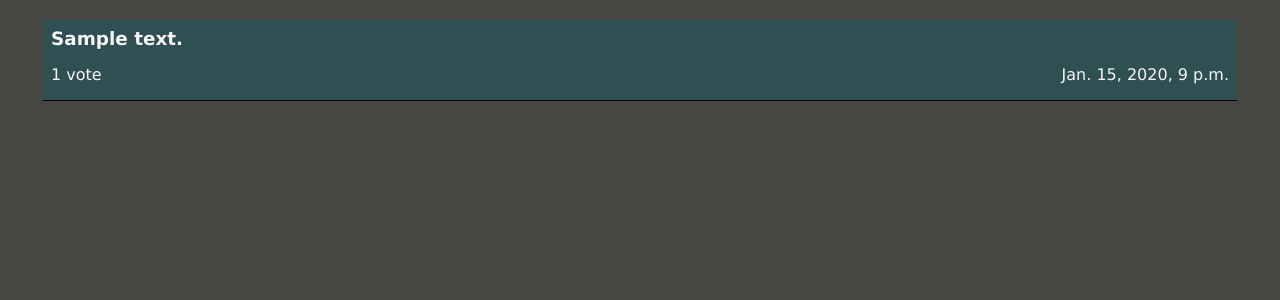
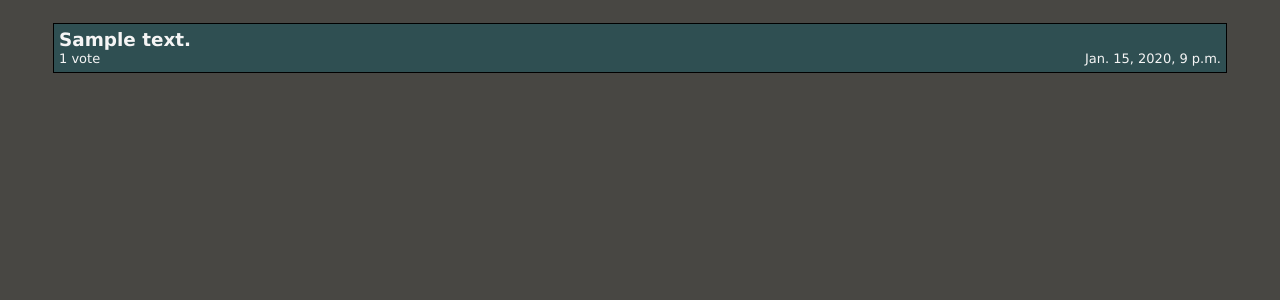
Before and after one commit to Rokudoku/Django-Strawpoll-WebApp, a Django app: template polls/templates/polls/index.html in a window 1280 px wide. Shown: the top 300 px of the page. Run offline with Django 3.2, Linux system fonts and the light colour scheme; the template is opened without the code that fills it: values that come from a table or form of the project are taken from there, others are empty; tables that the repository leaves empty hold one stand-in row (values such as "Sample post").

Commit message:
Questions are now a link. Fixed a few to do with overlapping.

```diff
--- a/polls/static/polls/css/base.css
+++ b/polls/static/polls/css/base.css
@@ -1,3 +1,16 @@
+/*
+ * https://css-tricks.com/international-box-sizing-awareness-day/
+ * This feels like a necessity.
+ */
+*, *:before, *:after {
+    /* Firefox 29+, IE 8+, Chrome 10+, Safari 5.1+, Opera 9.5+, iOS 5+, Opera Mini Anything, Blackberry 10+, Android 4+ */
+    box-sizing: border-box;
+    /* Firefox (desktop or Android) 28- */
+    -moz-box-sizing: border-box;
+    /* Chrome 9-, Safari 5-, iOS 4.2-, Android 3-, Blackberry 7- */
+    -webkit-box-sizing: border-box;
+}
+
 body {
     background-color: #484743;
     color: whitesmoke;
--- a/polls/static/polls/css/layout.css
+++ b/polls/static/polls/css/layout.css
@@ -1,4 +1,14 @@
 .l-right {
+    float: right;
+}
+
+.l-inline-left {
+    display: inline;
+    float: left;
+}
+
+.l-inline-right {
+    display: inline;
     float: right;
 }
 
@@ -12,5 +22,7 @@
 }
 
 .container {
-
+    margin-left: auto;
+    margin-right: auto;
+    padding: 3px;
 }
--- a/polls/static/polls/css/module.css
+++ b/polls/static/polls/css/module.css
@@ -1,30 +1,19 @@
 .question {
     background-color: #2f4f52;
-    border-bottom: 1px solid black;
-    display: grid;
-    grid-template-columns: repeat(2, 1fr);
-    grid-auto-rows: auto;
-    margin: 3px;
-    padding: 0.5em 0.5em 0em 0.5em;
+    border: 1px solid black;
+    display: inline-block;
+    margin-bottom: 3px;
+    padding: 5px;
+    text-decoration: none;
+    width: 100%;
 }
 
 .question-title {
-    grid-column: 1 / 3;
-    grid-row: 1;
-}
-.question-title > a {
     font-size: 115%;
     font-weight: bold;
-    text-decoration: none;
 }
-
-.question-date {
-    grid-column: 2;
-    grid-row: 2;
-    text-align: right;
+.question > p {
+    font-size: small;
+    margin-top: 1px;
+    margin-bottom: 1px;
 }
-
-.question-other {
-    grid-column: 1;
-    grid-row: 2;
-}
--- a/polls/templates/polls/index.html
+++ b/polls/templates/polls/index.html
@@ -7,13 +7,11 @@
 {% if latest_question_list %}
     <div class="container">
     {% for question in latest_question_list %}
-        <div class="question">
-            <div class="question-title">
-                <a href="{% url 'polls:detail' question.id %}">{{ question.question_text }}</a>
-            </div>
-            <p class="question-other">{{ question.num_votes }} vote{{ question.num_votes|pluralize }}</p>
-            <p class="question-date">{{ question.pub_date }}</p>
-        </div>
+        <a class="question" href="{% url 'polls:detail' question.id %}">
+            <div class="question-title">{{ question.question_text }}</div>
+            <p class="question-other l-inline-left">{{ question.num_votes }} vote{{ question.num_votes|pluralize }}</p>
+            <p class="question-date l-inline-right">{{ question.pub_date }}</p>
+        </a>
     {% endfor %}
     </div>
 {% else %}
```
